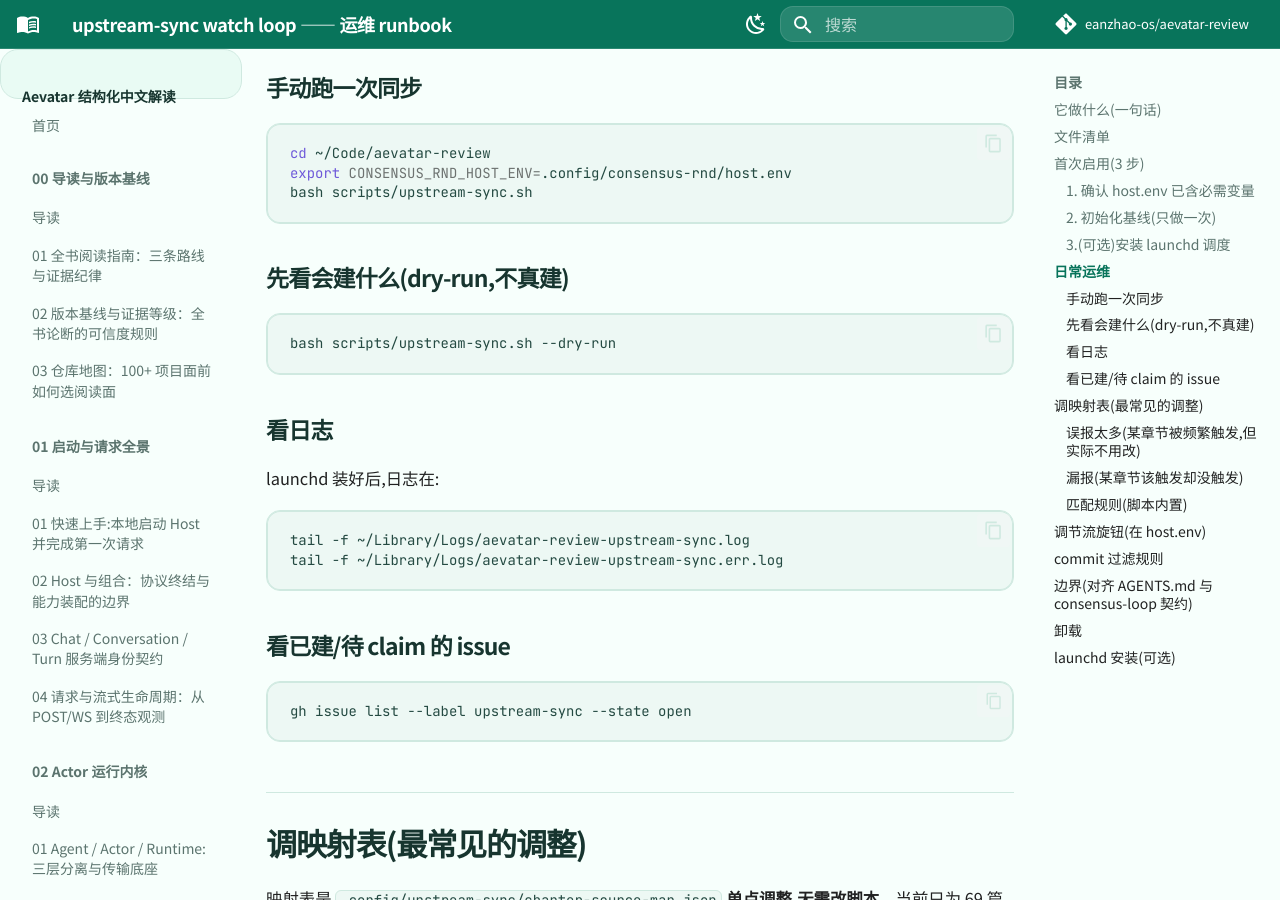
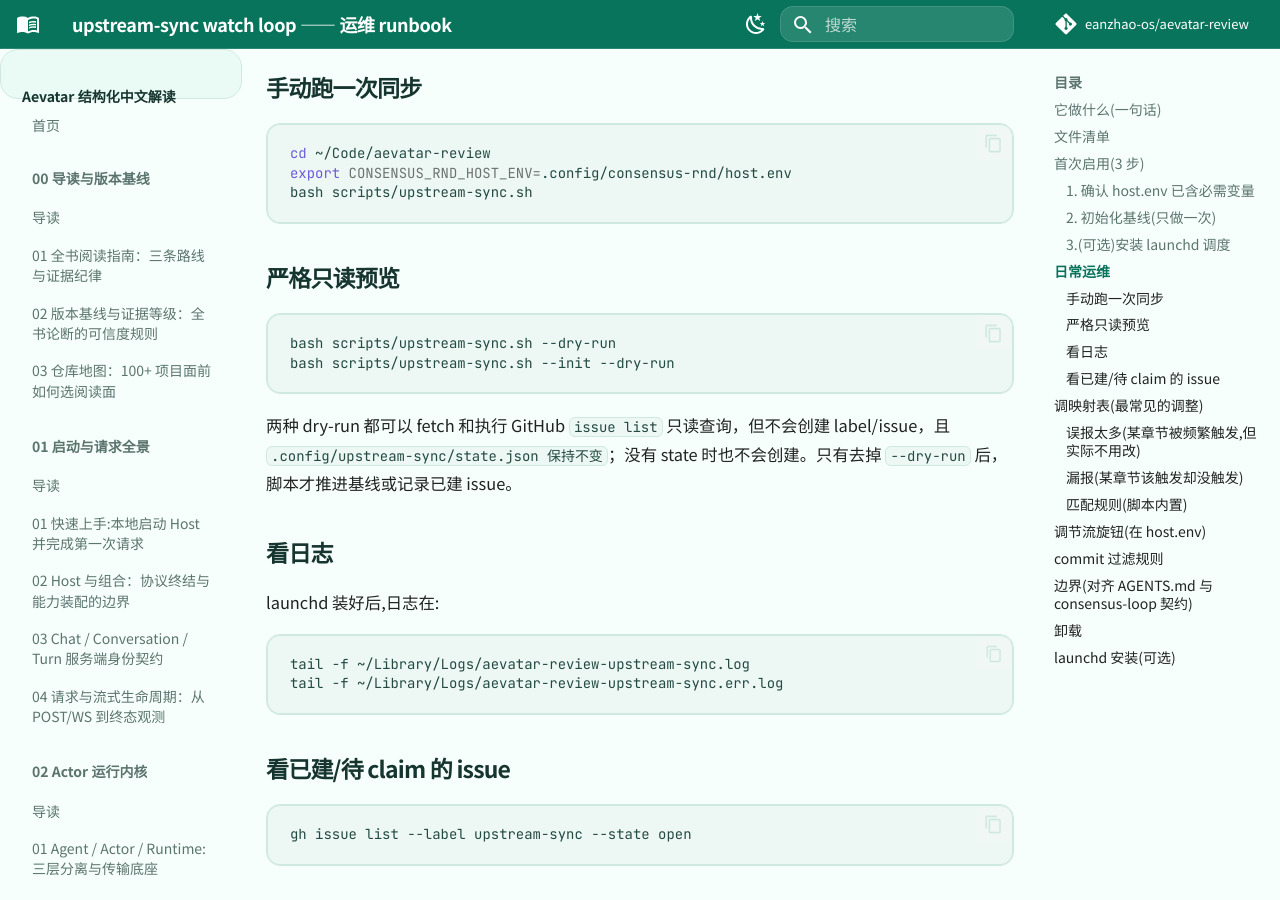
Before and after one commit to eanzhao-os/aevatar-review, an MkDocs documentation site: the page built from docs/upstream-sync.md, in a window 1280 px wide and 900 px high, scrolled down 2323 px. Built offline with MkDocs 1.6.1 and Material for MkDocs 9.7.7, drawn with Linux system fonts in a browser that asks for light colours; comment, search, counter and statistics services are not loaded; some of the changed text lies outside the part shown.

````diff
--- a/docs/upstream-sync.md
+++ b/docs/upstream-sync.md
@@ -70,11 +70,14 @@ export CONSENSUS_RND_HOST_ENV=.config/consensus-rnd/host.env
 bash scripts/upstream-sync.sh
 ```
 
-### 先看会建什么(dry-run,不真建)
+### 严格只读预览
 
 ```bash
 bash scripts/upstream-sync.sh --dry-run
+bash scripts/upstream-sync.sh --init --dry-run
 ```
+
+两种 dry-run 都可以 fetch 和执行 GitHub `issue list` 只读查询，但不会创建 label/issue，且 `.config/upstream-sync/state.json 保持不变`；没有 state 时也不会创建。只有去掉 `--dry-run` 后，脚本才推进基线或记录已建 issue。
 
 ### 看日志
 
@@ -146,6 +149,7 @@ chore:  test:  ci:  style:  revert:  perf:
 - **不绕过 cooldown/cap**(skill 契约:节流是设计,不是 bug)
 - **不自动装 launchd**(SKILL.md:OS 调度由 host operator 执行)
 - **`host.env` 不进 git**(含本地路径,FI-002)
+- **dry-run 零写入**：允许更新本地 remote-tracking Git 对象和执行 GitHub 只读查询；不写 state，不创建 GitHub 资源。
 
 ## 卸载
 
````
Also changed, not shown: README.md (+13 -0 lines), 2 other files.
